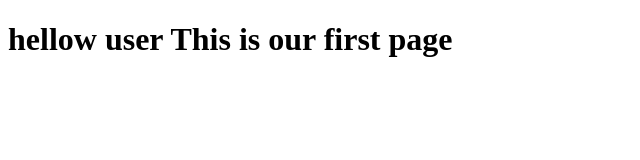
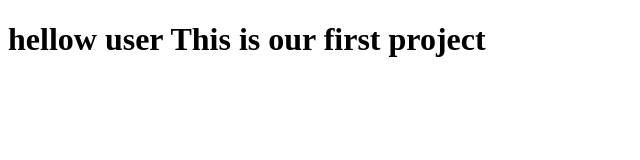
Before and after one commit to CoderJatin123/Sticky-Notes, a plain HTML site: page about.html in a window 1280 px wide. Shown: the full height of the page, 0-640 px from the left. Drawn offline with Linux system fonts and the light colour scheme.

Commit message:
change body of about.html

```diff
--- a/about.html
+++ b/about.html
@@ -9,7 +9,7 @@
 <body>
     <h1>
         hellow user
-        This is our first page
+        This is our first project
     </h1>
 </body>
 </html>
```
